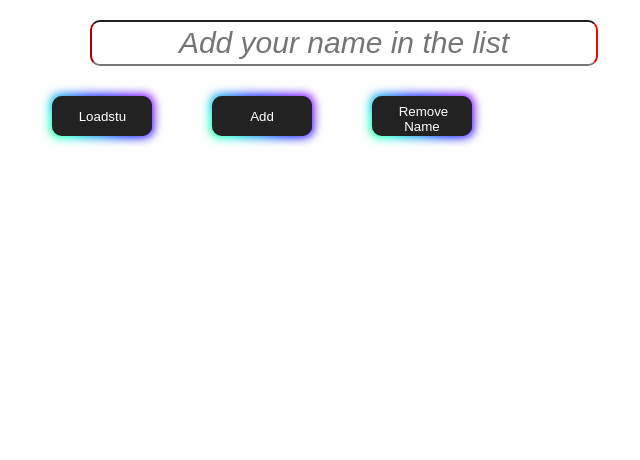
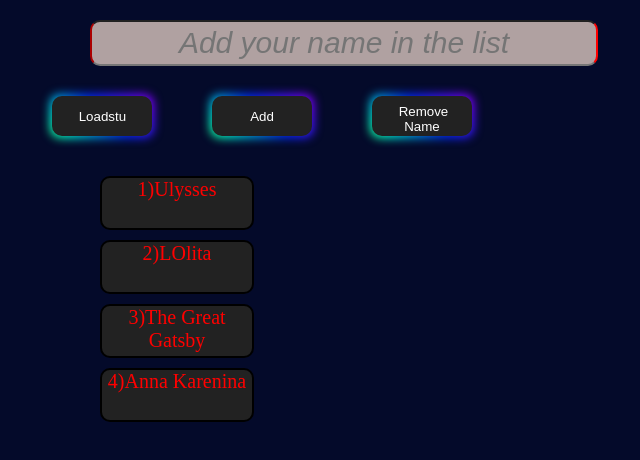
Before and after one commit to kiranmore2404/book-project, a plain HTML site: page index.html in a window 1280 px wide. Shown: the whole page, without its empty margins (378-1018 px from the left). Drawn offline with Linux system fonts and the light colour scheme.

Commit message:
new changes added

```diff
--- a/index.html
+++ b/index.html
@@ -6,7 +6,9 @@
   <meta name="viewport" content="width=device-width, initial-scale=1.0" />
   <title>Document</title>
   <style>
-    body {}
+   body{
+    background-color: #040a2a;
+   }
 
     .stu {
       height: 50px;
@@ -45,6 +47,7 @@
       font-style: italic;
       border-inline-color: red;
       margin-top: 10px;
+      background-color: #b0a1a1;
 
 
 
@@ -135,6 +138,12 @@
 
 
 
+
+    }
+    .main-container{
+
+      border-radius: 10px;
+
     }
 
     .btn {
@@ -174,7 +183,9 @@
         }</div>`;
     }
 
+
   }
+  loadstudents()
 
 
   function Addnew() {
```
